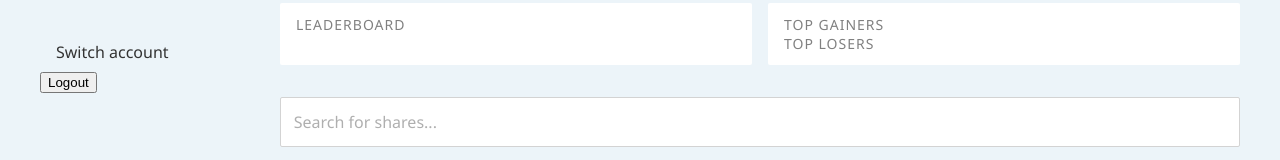
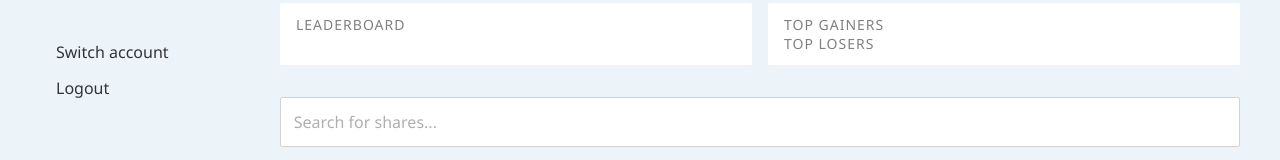
Before and after one commit to Pancrisp/meed-client, a Vue app: page /dashboard in a window 1280 px wide. Shown: the part 184-344 px from the top of the page. Built offline with nearby package versions, Linux system fonts and the light colour scheme; no server answers; sample sign-in values are in the browser's storage.

Commit message:
Authentication fixes
- Clear Vuex state upon logging out
- Improve usability for login form, users can also press enter to submit login form
- Redesign logout button in dashboard

```diff
--- a/src/components/partials/NavApp.vue
+++ b/src/components/partials/NavApp.vue
@@ -8,7 +8,7 @@
     </div>
     <div class="ctg">
       <router-link to="/home">Switch account</router-link>
-      <button @click="logout">Logout</button>
+      <div class="logout" @click="logout">Logout</div>
     </div>
   </nav>
 </template>
@@ -25,13 +25,15 @@ export default {
 </script>
 
 <style lang="scss" scoped>
-a {
+a,
+.logout {
   display: block;
   margin-right: 32px;
   padding: 8px 0 8px 16px;
   color: #333;
   line-height: 1.25;
   font-weight: 500;
+  cursor: pointer;
 
   &.router-link-exact-active {
     background: #fff;
--- a/src/store.js
+++ b/src/store.js
@@ -26,6 +26,7 @@ export default new Vuex.Store({
       state.isAuthenticated = false;
       state.userId = null;
       state.idToken = null;
+      state.accountId = null;
     }
   },
   actions: {
--- a/src/views/Login.vue
+++ b/src/views/Login.vue
@@ -2,11 +2,11 @@
   <div class="container center">
     <Header/>
     <img src="../assets/logo_horizontal.png">
-    <form>
+    <form @submit.prevent="login">
       <input v-model="email" type="text" placeholder="Email">
       <input v-model="password" type="password" placeholder="Password">
       <p><router-link to="/reset">Forgot your password?</router-link></p>
-      <input @click="login" type="button" value="Login">
+      <input type="submit" value="Login">
     </form>
     <p>Don't have an account? <a href="#/signup">Sign up for free</a></p>
   </div>
@@ -42,7 +42,7 @@ img {
   margin: 1.5rem 0;
 }
 
-input[type="button"] {
+input[type="submit"] {
   color: #333;
   background-color: #f4ce42;
   border: none;
```
